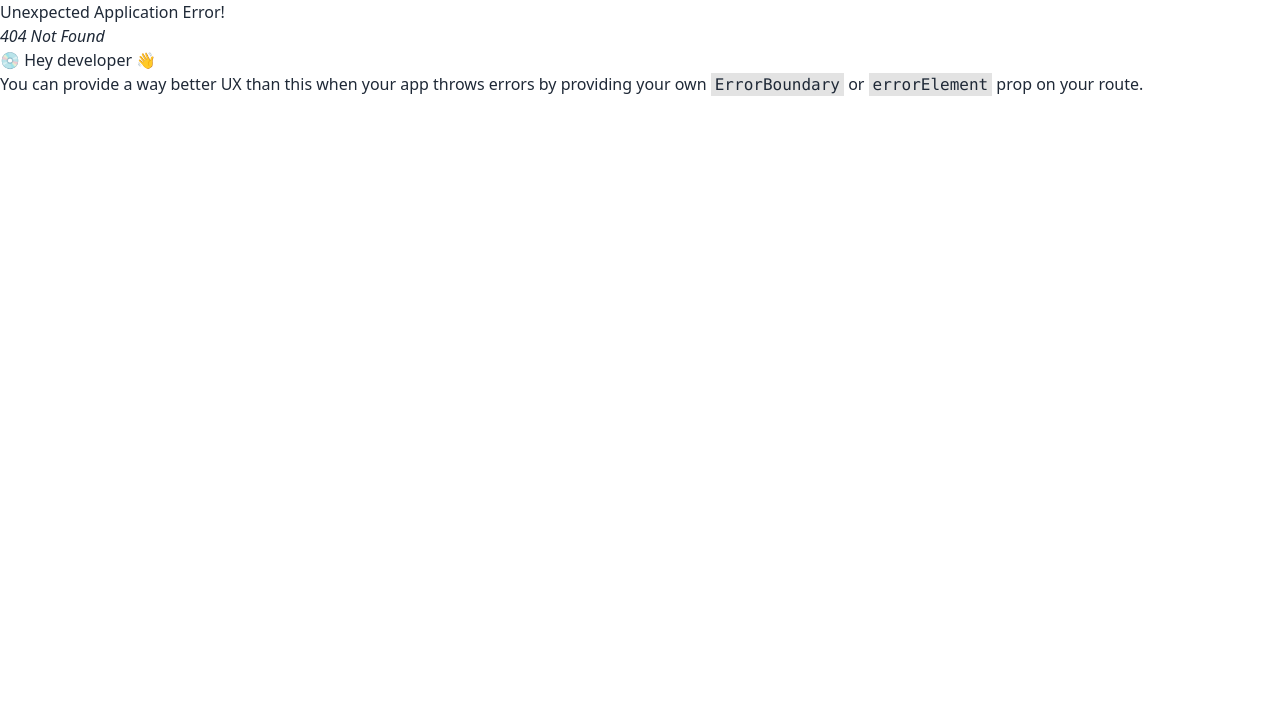
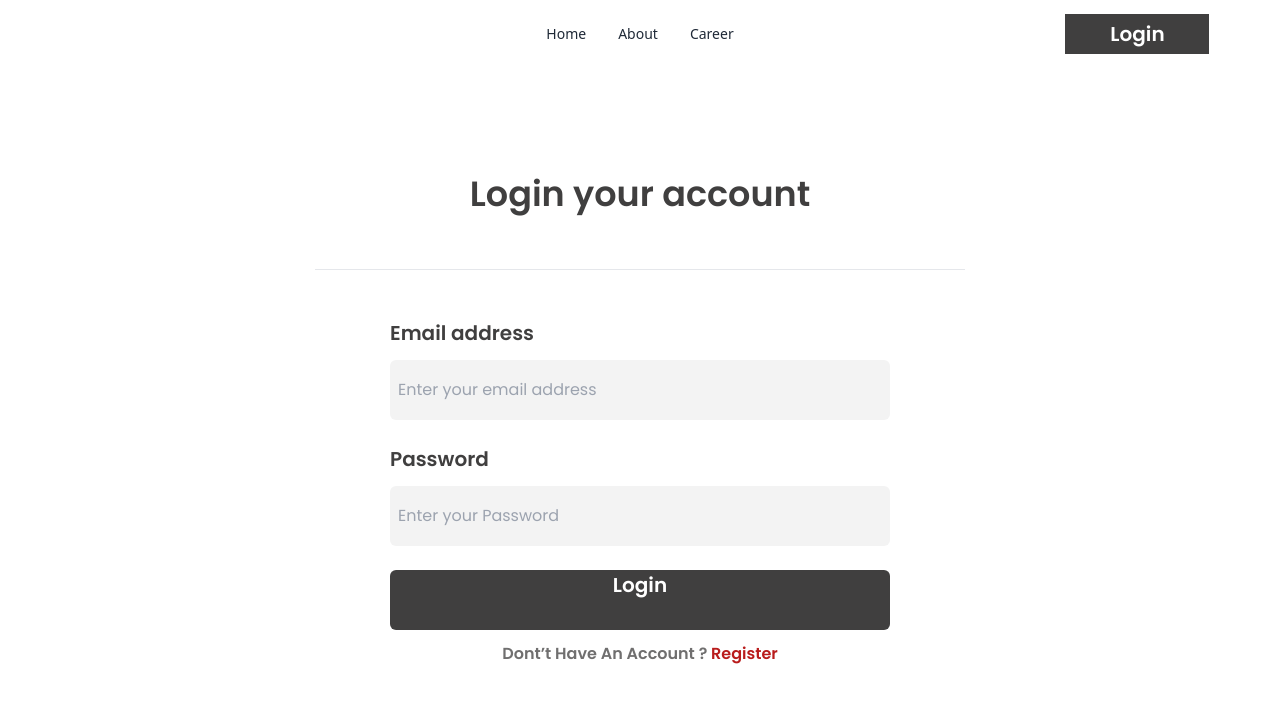
Before and after one commit to AtiqurRahmanLabib/Dragon-News, a React (Vite) app: page /login in a window 1280 px wide. Before the commit this address had no page. Shown: the top 702 px of the page. Built offline with nearby package versions, Linux system fonts and the light colour scheme.

Commit message:
Added Login and register page

```diff
--- /dev/null
+++ b/src/Pages/Login/Login.jsx
@@ -0,0 +1,30 @@
+import { Link } from "react-router-dom";
+import Navbar from "../../Shared/Navbar/Navbar";
+
+const Login = () => {
+    return (
+        <div>
+            <Navbar></Navbar>
+            <div className="bg-[#FFFFFF]  md:w-auto lg:w-[650px] h-[630px] mx-auto rounded-md">
+                <h1 className="font-poppins font-semibold text-[35px] text-[#403F3F] text-center pt-[100px]">Login your account</h1>
+                <br />
+                <br />
+                <hr />
+                <p className="text-[20px] text-[#403F3F] font-semibold font-poppins mt-12 pl-[75px]">Email address</p>
+                <div className="pl-[75px]">
+                    <input className="rounded-md md:w lg:w-[500px] h-[60px] bg-[#F3F3F3] text-[#9F9F9F] font-poppins text-[16px] mt-3 pl-2" placeholder="Enter your email address" type="email" name="" id="" required />
+                </div>
+
+                <p className="text-[20px] text-[#403F3F] font-semibold font-poppins mt-6 pl-[75px]">Password</p>
+
+                <div className="pl-[75px]">
+                    <input className="rounded-md md:w-full lg:w-[500px] h-[60px] bg-[#F3F3F3] text-[#9F9F9F] font-poppins text-[16px] pl-2 mt-3" placeholder="Enter your Password" type="password" name="" id="" required />
+                    <button className="bg-[#403F3F] text-[#FFFFFF] md:grid grid w-full lg:w-[500px] h-[60px] font-poppins text-[20px] font-semibold mt-6 rounded-md" type="submit">Login</button>
+                </div>
+                <p className=" text-[#706F6F] text-[16px] font-poppins font-semibold text-center mt-3">Dont’t Have An Account ? <Link to='/register'><span className="text-red-700">Register</span></Link></p>
+            </div>
+        </div>
+    );
+};
+
+export default Login;
--- /dev/null
+++ b/src/Pages/Register/Register.jsx
@@ -0,0 +1,39 @@
+import Navbar from "../../Shared/Navbar/Navbar";
+
+const Register = () => {
+    return (
+        <div>
+            <Navbar></Navbar>
+            <form>
+                <div className="bg-[#FFFFFF] w-[650px] h-[930px] mx-auto rounded-md">
+                    <h1 className="font-poppins font-semibold text-[35px] text-[#403F3F] text-center pt-[100px]">Register your account</h1>
+                    <br />
+                    <br />
+                    <hr />
+                    <p className="text-[20px] text-[#403F3F] font-semibold font-poppins mt-12 pl-[75px]">Your Name</p>
+                    <div className="pl-[75px]">
+                        <input className="rounded-md w-[500px] h-[60px] bg-[#F3F3F3] text-[#9F9F9F] font-poppins text-[16px] mt-3 pl-2" placeholder="Enter your email name" type="email" name="" id="" required />
+                    </div>
+                    <p className="text-[20px] text-[#403F3F] font-semibold font-poppins mt-12 pl-[75px]">Photo URL</p>
+                    <div className="pl-[75px]">
+                        <input className="rounded-md w-[500px] h-[60px] bg-[#F3F3F3] text-[#9F9F9F] font-poppins text-[16px] mt-3 pl-2" placeholder="Enter your email address" type="" name="" id="" required />
+                    </div>
+                    <p className="text-[20px] text-[#403F3F] font-semibold font-poppins mt-12 pl-[75px]">Email address</p>
+                    <div className="pl-[75px]">
+                        <input className="rounded-md w-[500px] h-[60px] bg-[#F3F3F3] text-[#9F9F9F] font-poppins text-[16px] mt-3 pl-2" placeholder="Enter your email address" type="email" name="" id="" required />
+                    </div>
+
+                    <p className="text-[20px] text-[#403F3F] font-semibold font-poppins mt-6 pl-[75px]">Password</p>
+
+                    <div className="pl-[75px]">
+                        <input className="rounded-md w-[500px] h-[60px] bg-[#F3F3F3] text-[#9F9F9F] font-poppins text-[16px] pl-2 mt-3" placeholder="Enter your Password" type="password" name="" id="" required />
+                        <button className="bg-[#403F3F] text-[#FFFFFF] w-[500px] h-[60px] font-poppins text-[20px] font-semibold mt-6 rounded-md" type="submit">Register</button>
+                    </div>
+                </div>
+
+            </form>
+        </div>
+    );
+};
+
+export default Register;
--- a/src/Shared/Header/Header.jsx
+++ b/src/Shared/Header/Header.jsx
@@ -9,7 +9,7 @@ const Header = () => {
             <img className="mx-auto mt-4" src={logo} alt="" />
             <p className="text-[#706F6F] font-poppins text-[18px] text-center mt-1 font">Journalism Without Fear or Favour</p>
             <p className="text-[20px] text-center mt-1 font-poppins font-medium">{moment().format("MMMM D, YYYY,")}</p>
-            <div className="bg-[#F3F3F3] w-[1140px] h-[80px] mx-auto px-[30px] py-[16px] mt-4 ">
+            <div className="bg-[#F3F3F3]  md:w-auto lg:w-[1140px] h-[80px] mx-auto px-[30px] py-[16px] mt-4 ">
                 <div className="flex">
                     <button className="bg-[#D72050] w-[110px] h-[48px] text-[#FFFFFF]">Latest</button>
                     <Marquee>
--- a/src/Shared/LeftSideNavBar/LeftSideNavBar.jsx
+++ b/src/Shared/LeftSideNavBar/LeftSideNavBar.jsx
@@ -1,5 +1,6 @@
 import { useEffect, useState } from "react";
 import { Link } from "react-router-dom";
+import newsJson from "../../../public/news.json";
 
 const LeftSideNavBar = () => {
 
@@ -7,12 +8,14 @@ const LeftSideNavBar = () => {
     const [categories, setCategories] = useState([]);
 
 
+
+
+
     useEffect(() => {
         fetch('categories.json')
             .then(res => res.json())
             .then(data => setCategories(data))
     })
-
     return (
         <div>
             <h1 className="text-[#403F3F] text-[20px] font-semibold font-poppins">All Cetogories</h1>
@@ -22,6 +25,10 @@ const LeftSideNavBar = () => {
                     key={categories.id}
                 >{categories.name}</Link>)
             }
+            {
+                <img src={newsJson.image_url} alt="" />
+            }
+
         </div>
     );
 };
--- a/src/Shared/Navbar/Navbar.jsx
+++ b/src/Shared/Navbar/Navbar.jsx
@@ -1,13 +1,13 @@
-// import { NavLink } from "react-router-dom";
+import { Link, NavLink } from "react-router-dom";
 const Navbar = () => {
-    // const NavLinks = <>
-    //     <li><NavLink to="/">Home</NavLink></li>
-    //     <li><NavLink to="/">About</NavLink></li>
-    //     <li><NavLink to="/">Career</NavLink></li>
-    // </>
+    const NavLinks = <>
+        <li><NavLink to="/">Home</NavLink></li>
+        <li><NavLink to="/About">About</NavLink></li>
+        <li><NavLink to="/career">Career</NavLink></li>
+     </>
 
     return (
-        <div>
+        <div className="     lg:w-[1155px] h-auto mx-auto">
             <div className="navbar bg-base-100">
                 <div className="navbar-start">
                     <div className="dropdown">
@@ -28,36 +28,19 @@ const Navbar = () => {
                         <ul
                             tabIndex={0}
                             className="menu menu-sm dropdown-content bg-base-100 rounded-box z-[1] mt-3 w-52 p-2 shadow">
-                            <li><a>Item 1</a></li>
-                            <li>
-                                <a>Parent</a>
-                                <ul className="p-2">
-                                    <li><a>Submenu 1</a></li>
-                                    <li><a>Submenu 2</a></li>
-                                </ul>
-                            </li>
-                            <li><a>Item 3</a></li>
+                            {NavLinks}
                         </ul>
                     </div>
-                    <a className="btn btn-ghost text-xl">daisyUI</a>
                 </div>
                 <div className="navbar-center hidden lg:flex">
                     <ul className="menu menu-horizontal px-1">
-                        <li><a>Item 1</a></li>
-                        <li>
-                            <details>
-                                <summary>Parent</summary>
-                                <ul className="p-2">
-                                    <li><a>Submenu 1</a></li>
-                                    <li><a>Submenu 2</a></li>
-                                </ul>
-                            </details>
-                        </li>
-                        <li><a>Item 3</a></li>
+                        {NavLinks}
                     </ul>
                 </div>
                 <div className="navbar-end">
-                    <a className="btn">Button</a>
+                   <Link to="/login">
+                   <button className="bg-[#403F3F] text-[#FFFFFF] w-[144px] h-[40px] font-poppins text-[20px] font-semibold">Login</button>
+                   </Link>
                 </div>
             </div>
         </div>
--- a/src/Shared/RigtSideNavBar/RigtSideNavBar.jsx
+++ b/src/Shared/RigtSideNavBar/RigtSideNavBar.jsx
@@ -12,14 +12,14 @@ const RightSideNavBar = () => {
         <h1 className="text-[#403F3F] text-[20px] font-poppins font-semibold">Login With</h1>
 
         <div className="flex border-[2px] mt-7 rounded-2xl">
-          <button className="w-full h-10 text-blue-900 flex pl-[68px] items-center">
+          <button className="w-full h-10 text-blue-900 flex pl-[68px] items-center hover:bg-blue-600 rounded-2xl hover:text-white">
             <FaGoogle className="mr-2" />
             Login With Google
           </button>
         </div>
 
         <div className="flex border-[2px] mt-7 rounded-2xl">
-          <button className="w-full h-10 text-black flex pl-[68px] items-center">
+          <button className="w-full h-10 text-black flex pl-[68px] items-center hover:bg-white rounded-2xl hover:text-black">
             <FaGithub className="mr-2" />
             Login With GitHub
           </button>
```
Also changed, not shown: src/main.jsx (+10 -0 lines).
